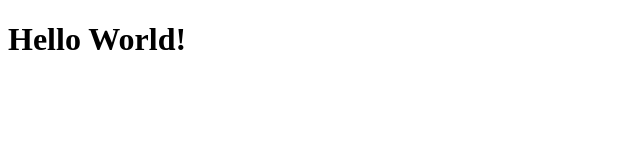
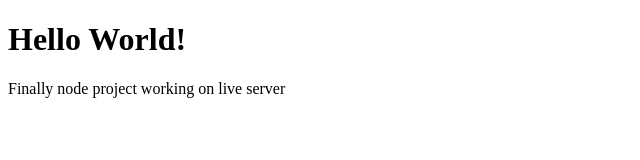
Before and after one commit to shahzaibimran94/node-project, a website: page public/index.html in a window 1280 px wide. Shown: the whole page, without its empty margins (0-640 px from the left). Drawn offline with Linux system fonts and the light colour scheme.

Commit message:
Second commit

```diff
--- a/public/index.html
+++ b/public/index.html
@@ -5,5 +5,6 @@
 </head>
 <body>
 	<h1>Hello World!</h1>
+	<p>Finally node project working on live server</p>
 </body>
 </html>
```
